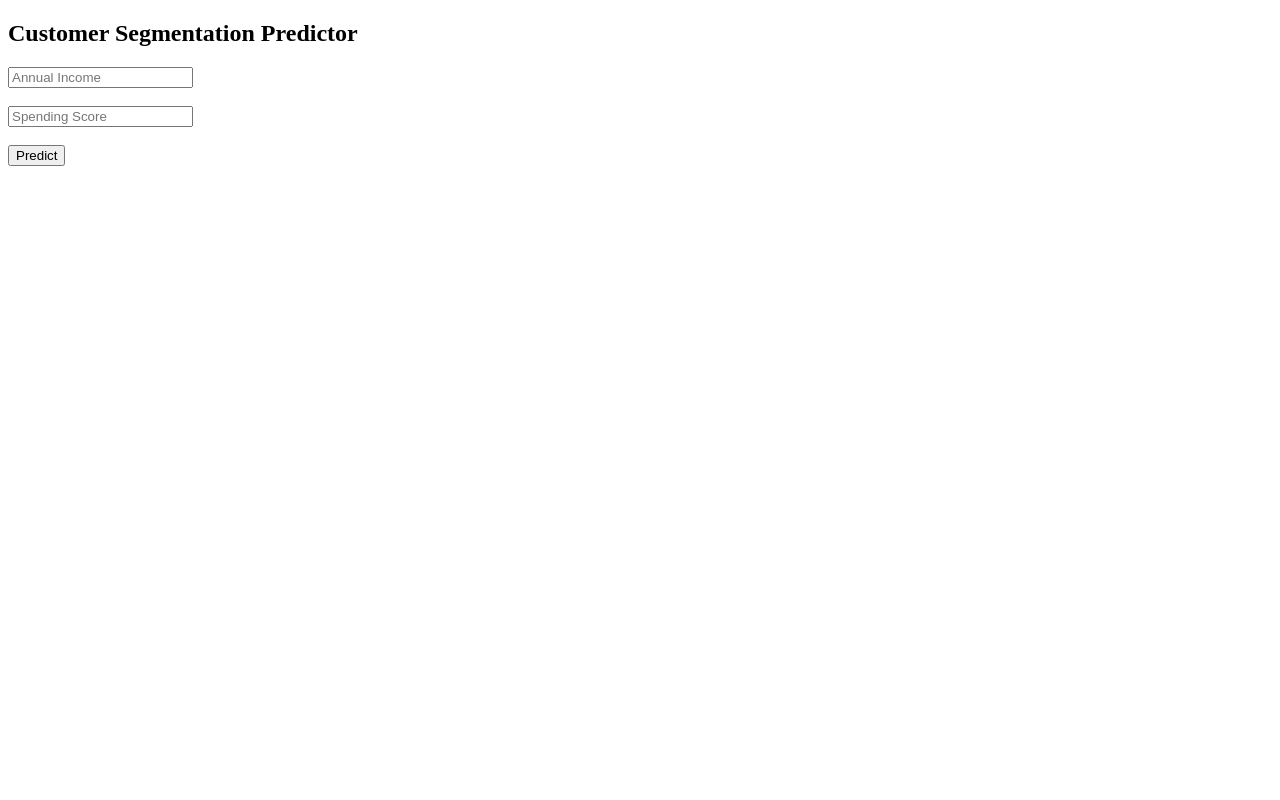
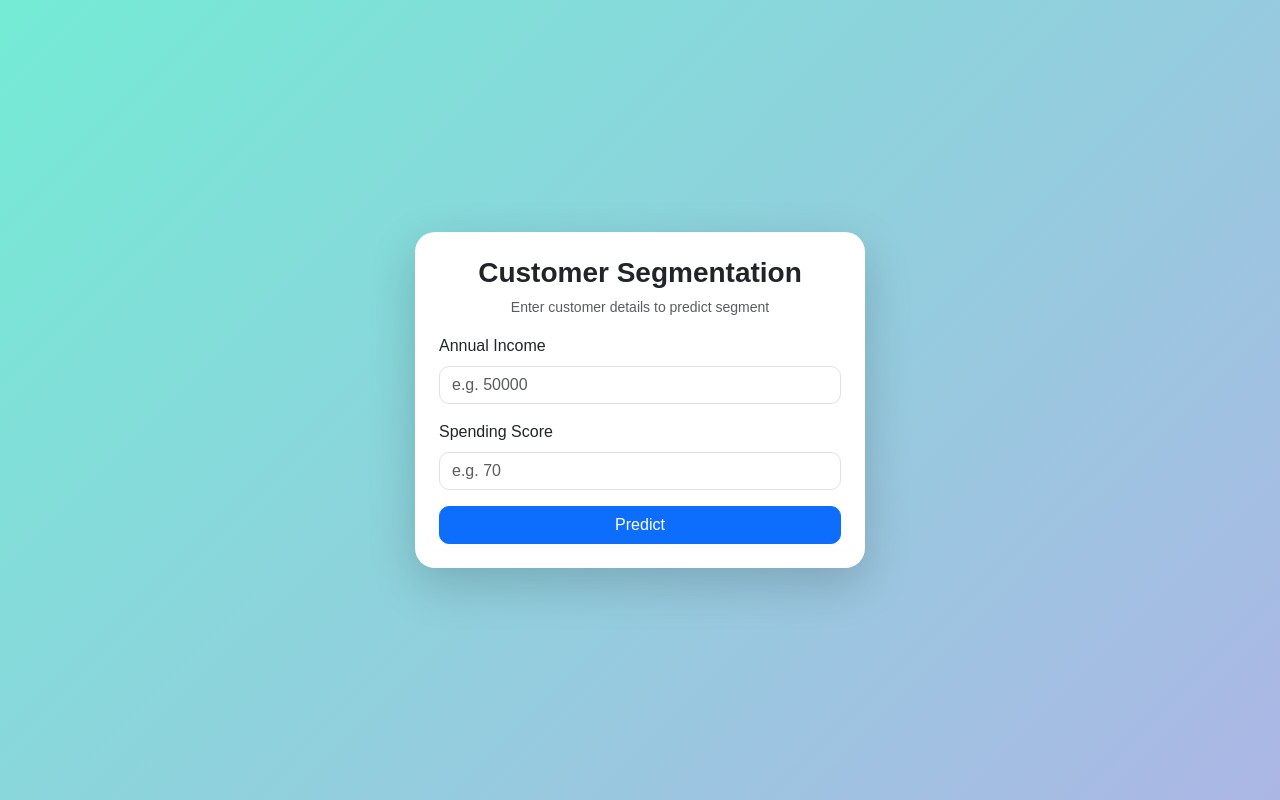
Before and after one commit to pavarshasree/TechnoHacks-Task11-Customer-Segmentation-Tool, a Flask app: page / in a window 1280 px wide. Run offline with Flask 3, Linux system fonts and the light colour scheme.

Commit message:
Enhance index.html with Bootstrap and styling

```diff
--- a/templates/index.html
+++ b/templates/index.html
@@ -1,38 +1,81 @@
 <!DOCTYPE html>
-<html>
+<html lang="en">
 <head>
-    <title>Customer Segmentation Tool</title>
+  <meta charset="UTF-8" />
+  <meta name="viewport" content="width=device-width, initial-scale=1.0"/>
+  <title>Customer Segmentation</title>
+
+  <!-- Bootstrap -->
+  <link href="https://cdn.jsdelivr.net/npm/bootstrap@5.3.0/dist/css/bootstrap.min.css" rel="stylesheet">
+
+  <style>
+    body {
+      background: linear-gradient(135deg, #74ebd5, #ACB6E5);
+      font-family: Arial, sans-serif;
+    }
+
+    .card {
+      border: none;
+      border-radius: 20px;
+    }
+
+    .title {
+      font-weight: bold;
+    }
+
+    .subtitle {
+      font-size: 14px;
+    }
+
+    .btn-primary {
+      border-radius: 10px;
+    }
+
+    input {
+      border-radius: 10px !important;
+    }
+  </style>
 </head>
 
 <body>
 
-<h2>Customer Segmentation Predictor</h2>
+<div class="container d-flex justify-content-center align-items-center min-vh-100">
 
-<form action="/predict" method="post">
+  <div class="card shadow-lg p-4" style="width: 100%; max-width: 450px;">
 
-    <input
-        type="number"
-        name="income"
-        placeholder="Annual Income"
-        required>
+    <h3 class="text-center title">Customer Segmentation</h3>
+    <p class="text-muted text-center subtitle">
+      Enter customer details to predict segment
+    </p>
 
-    <br><br>
+    <form action="/predict" method="post">
 
-    <input
-        type="number"
-        name="score"
-        placeholder="Spending Score"
-        required>
+      <div class="mb-3">
+        <label class="form-label">Annual Income</label>
+        <input type="number" name="income" class="form-control" placeholder="e.g. 50000" required>
+      </div>
 
-    <br><br>
+      <div class="mb-3">
+        <label class="form-label">Spending Score</label>
+        <input type="number" name="score" class="form-control" placeholder="e.g. 70" required>
+      </div>
 
-    <button type="submit">
+      <button type="submit" class="btn btn-primary w-100">
         Predict
-    </button>
+      </button>
 
-</form>
+    </form>
 
-<h3>{{ prediction }}</h3>
+    {% if prediction %}
+    <div class="alert alert-success mt-4 text-center fw-bold">
+      Result: {{ prediction }}
+    </div>
+    {% endif %}
+
+  </div>
+
+</div>
 
 </body>
 </html>
+</html>
```
